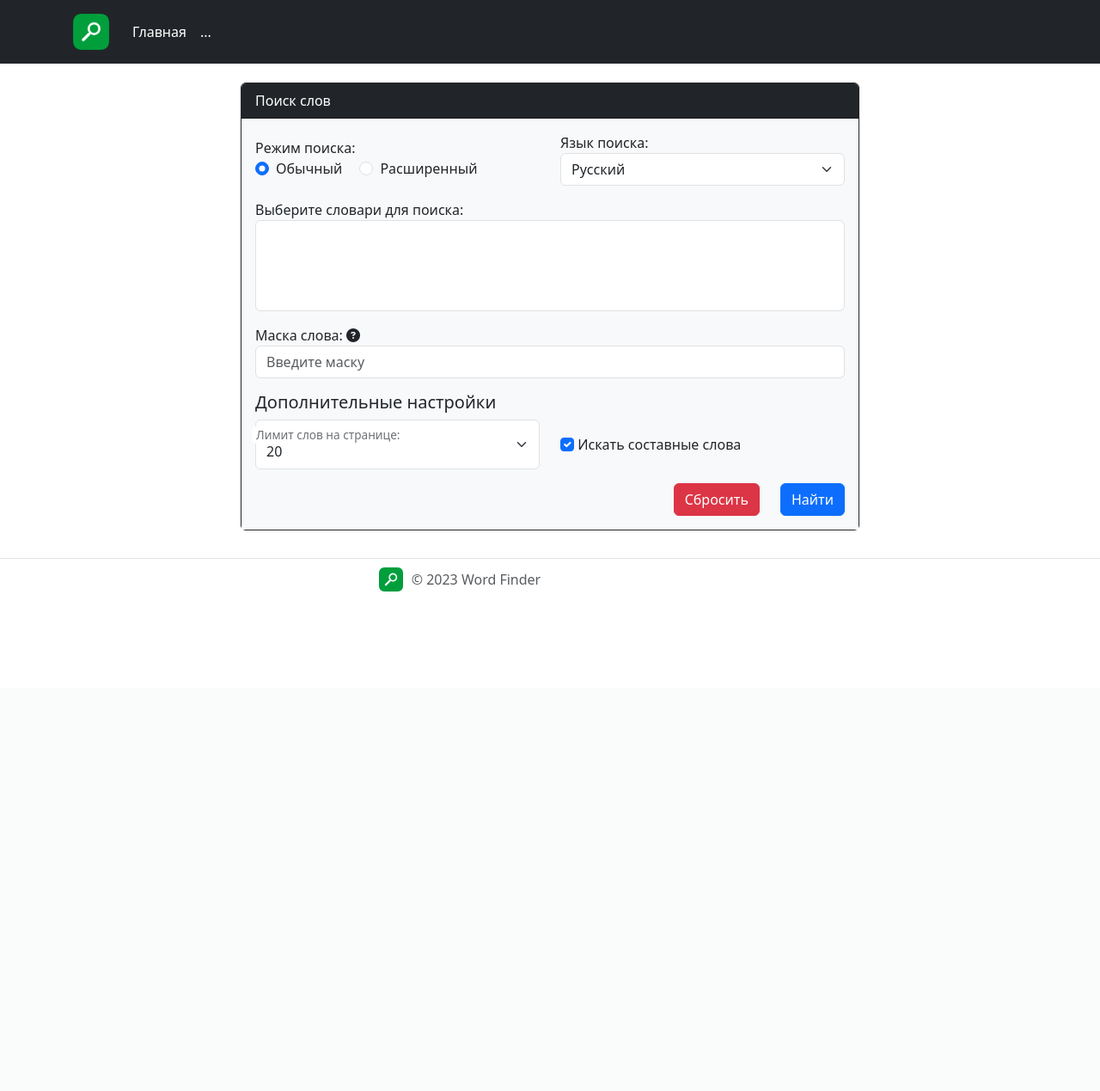
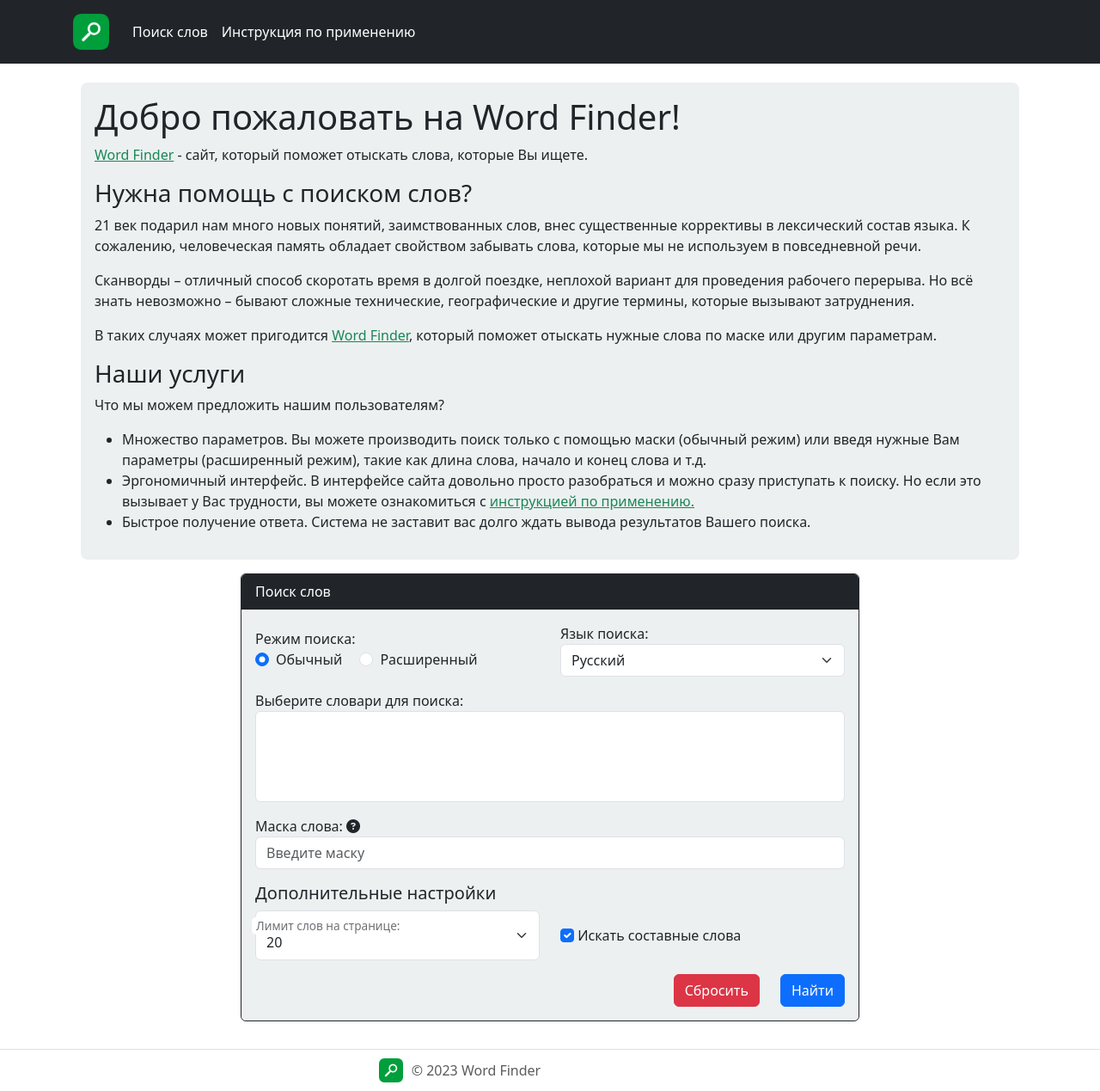
Before and after one commit to y0nkers/WordFinder, a PHP site: page / in a window 1280 px wide. Shown: the whole page at 86% size. Before the commit the page ends 800 px from the top, so only its background shows below. Run offline with PHP 8.4, Linux system fonts and the light colour scheme; data that the repository does not hold is empty; some libraries are stand-ins or nearby versions.

Commit message:
Сообщение на главной странице

```diff
--- a/assets/css/style.css
+++ b/assets/css/style.css
@@ -22,6 +22,10 @@ ul.pagination a:focus {
     z-index: 9998; /* Устанавливаем z-index ниже, чем у загрузочного экрана, но выше, чем у других элементов на странице */
 }
 
-nav .navbar-nav li a{
+nav .navbar-nav li a {
     color: white !important;
 }
+
+.field-bg {
+    background-color: rgba(236, 240, 241, 1);
+}
--- a/footer.php
+++ b/footer.php
@@ -1,4 +1,4 @@
-<footer class="d-flex flex-wrap justify-content-between align-items-center py-2 my-3 border-top">
+<footer class="d-flex flex-wrap justify-content-between align-items-center py-2 mt-3 border-top">
     <div class="container col-md-4 d-flex align-items-center">
         <a href="/" class="mb-3 me-2 mb-md-0 text-muted text-decoration-none lh-1">
             <img src="/assets/img/favicon.ico" width="32" height="32" alt="Поиск слов">
--- a/header.php
+++ b/header.php
@@ -29,10 +29,10 @@
                 <div class="collapse navbar-collapse" id="navbarContent">
                     <ul class="navbar-nav me-auto mb-2 mb-lg-0">
                         <li class="nav-item">
-                            <a class="nav-link" itemprop="url" href="/">Главная</a>
+                            <a class="nav-link link-success" itemprop="url" href="/">Поиск слов</a>
                         </li>
                         <li class="nav-item">
-                            <a class="nav-link" href="/">...</a>
+                            <a class="nav-link link-success" itemprop="url" href="/">Инструкция по применению</a>
                         </li>
                     </ul>
                 </div>
--- a/index.php
+++ b/index.php
@@ -40,13 +40,32 @@ require __DIR__ . '/header.php';
             </div>
         </div>
 
-        <!-- Форма поиска -->
         <div class="container mt-5">
             <div class="row justify-content-center">
+                <div class="col-md-12">
+                    <div class="p-3 mb-3 field-bg rounded-3">
+                        <h1>Добро пожаловать на Word Finder!</h1>
+                        <p><a class="link-success" href="/">Word Finder</a> - сайт, который поможет отыскать слова, которые Вы ищете.</p>
+                        <h3>Нужна помощь с поиском слов?</h3>
+                        <p>21 век подарил нам много новых понятий, заимствованных слов, внес существенные коррективы в лексический состав языка. К сожалению, человеческая память обладает свойством забывать слова, которые мы не используем в повседневной речи.</p>
+                        <p>Сканворды – отличный способ скоротать время в долгой поездке, неплохой вариант для проведения рабочего перерыва. Но всё знать невозможно – бывают сложные технические, географические и другие термины, которые вызывают затруднения.</p>
+                        <p>В таких случаях может пригодится <a class="link-success" href="/">Word Finder</a>, который поможет отыскать нужные слова по маске или другим параметрам.</p>
+                        <h3>Наши услуги</h3>
+                        <p>Что мы можем предложить нашим пользователям?</p>
+                        <ul>
+                            <li>Множество параметров. Вы можете производить поиск только с помощью маски (обычный режим) или введя нужные Вам параметры (расширенный режим), такие как длина слова, начало и конец слова и т.д.</li>
+                            <li>Эргономичный интерфейс. В интерфейсе сайта довольно просто разобраться и можно сразу приступать к поиску. Но если это вызывает у Вас трудности, вы можете ознакомиться с <a class="link-success" href="/">инструкцией по применению.</a></li>
+                            <li>Быстрое получение ответа. Система не заставит вас долго ждать вывода результатов Вашего поиска.</li>
+                        </ul>
+                    </div>
+                </div>
+            </div>
+            <div class="row justify-content-center">
                 <div class="col-md-8">
+                    <!-- Форма поиска -->
                     <div class="card border border-dark">
                         <div class="card-header bg-dark text-white">Поиск слов</div>
-                        <div class="card-body bg-light">
+                        <div class="card-body rounded-3 field-bg">
                             <form id="search-form">
                                 <div class="row align-items-center mb-3">
                                     <div class="form-group col-sm-6">
```
